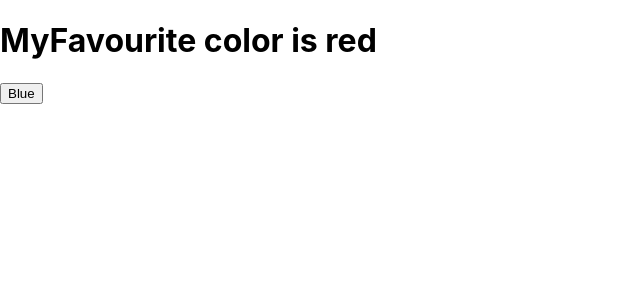
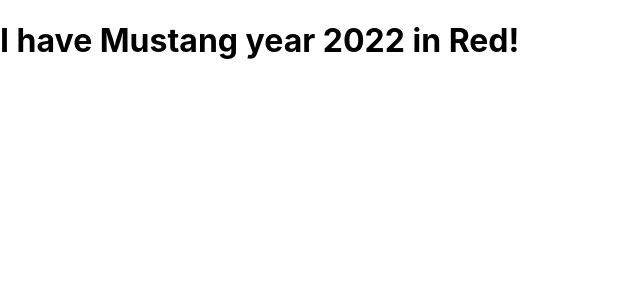
Before and after one commit to osamayounus786/Class-Code-React, a React (Create React App) app: page / in a window 1280 px wide. Shown: the top 300 px of the page, without its empty margins (0-640 px from the left). Built offline with nearby package versions, Linux system fonts and the light colour scheme.

Commit message:
lots of items using useState

```diff
--- a/src/App.jsx
+++ b/src/App.jsx
@@ -102,20 +102,33 @@
 import { useState } from 'react';
 
 
-function FavColor(){
-  const [color, setColor] = useState("red");
-  return (
-    <>
-    <h1>MyFavourite color is {color}</h1>
-    <button
-    type='button'
-    onClick={()=>{
-      setColor('blue');
-    }}>
-      Blue
-    </button>
-    </>
+// function FavColor(){
+//   const [color, setColor] = useState("red");
+//   return (
+//     <>
+//     <h1>MyFavourite color is {color}</h1>
+//     <button
+//     type='button'
+//     onClick={()=>{
+//       setColor('blue');
+//     }}>
+//       Blue
+//     </button>
+//     </>
+//   )
+// }
+
+// export default FavColor;
+
+function Car(){
+  const [brand,setBrand] = useState("Mustang");
+  const [model,setModel] = useState(2022);
+  const [color,setColor] = useState('Red');
+  return(
+    <h1>I have {brand} year {model} in {color}!</h1>
+
   )
 }
 
-export default FavColor;
+
+export default Car;
```
